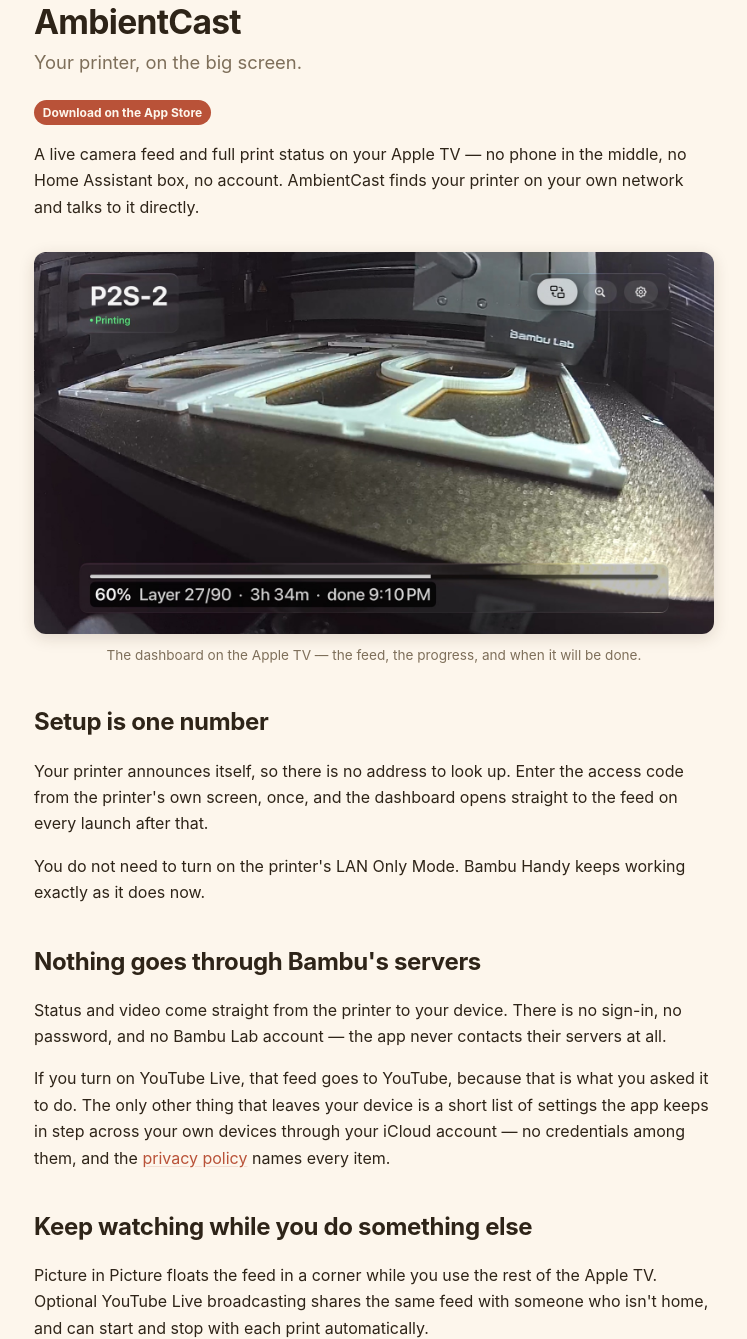
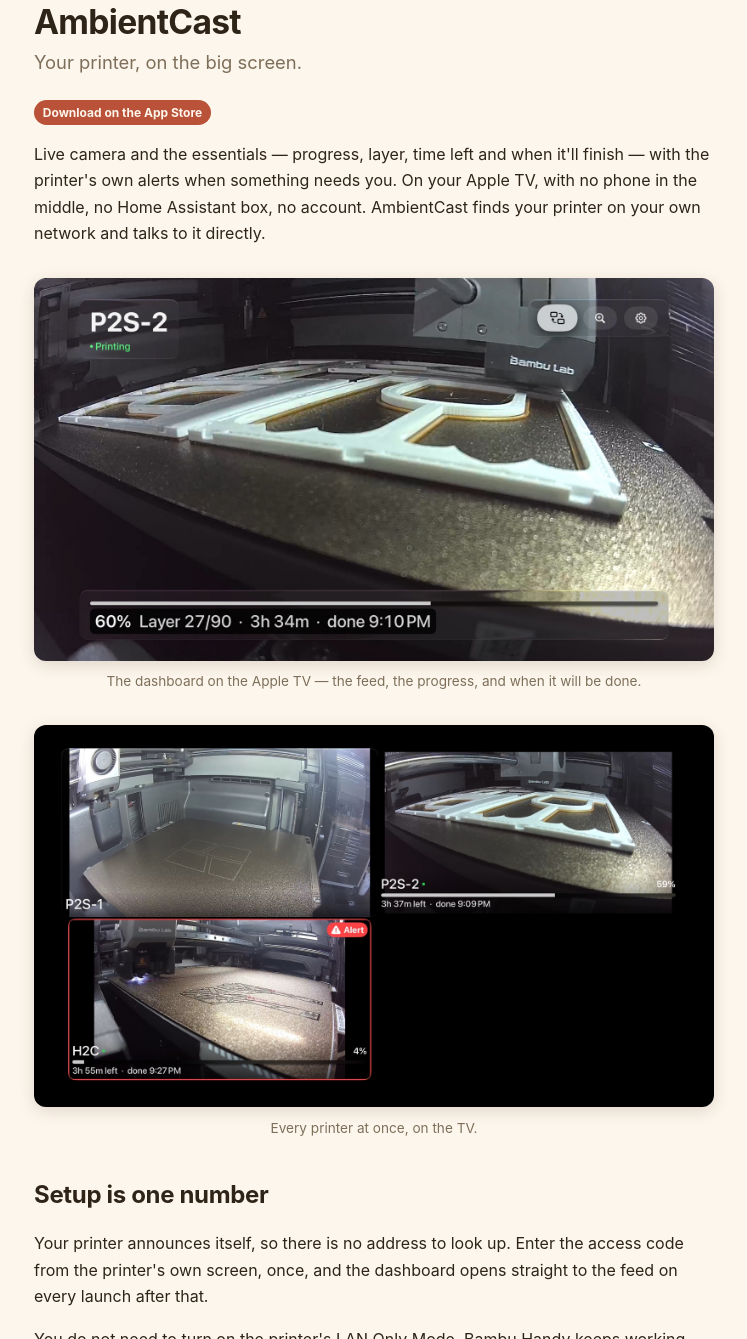
Before and after one commit to mcmizzle/mcmizzle.github.io, a plain HTML site: page ambientcast/index.html in a window 1280 px wide. Shown: the part 265-1604 px from the top of the page, without its empty margins (266-1013 px from the left). Drawn offline with Linux system fonts and the light colour scheme.

Commit message:
Sync from source@00bf2e1
AmbientCast page: add multiview, say what the app shows (#207) (#208)

Co-authored-by: Claude Opus 5.5 <noreply@anthropic.com>

```diff
--- a/ambientcast/index.html
+++ b/ambientcast/index.html
@@ -4,7 +4,7 @@
 <meta charset="UTF-8">
 <meta name="viewport" content="width=device-width, initial-scale=1">
 <title>AmbientCast — McMizzle</title>
-<meta name="description" content="A live camera feed and full print status for your Bambu Lab printer, on your Apple TV, iPhone, and iPad — no phone in the middle, no account, nothing through Bambu's servers.">
+<meta name="description" content="A live camera feed, progress, finish time and the printer's own alerts for your Bambu Lab printers, on your Apple TV, iPhone, and iPad — no phone in the middle, no account, nothing through Bambu's servers.">
 <link rel="canonical" href="https://mcmizzle.com/ambientcast/">
 <link rel="icon" type="image/png" sizes="32x32" href="/assets/favicon.png">
 <link rel="icon" type="image/png" sizes="16x16" href="/assets/favicon-16.png">
@@ -14,7 +14,7 @@
 <meta property="og:type" content="website">
 <meta property="og:url" content="https://mcmizzle.com/ambientcast/">
 <meta property="og:title" content="AmbientCast — McMizzle">
-<meta property="og:description" content="A live camera feed and full print status for your Bambu Lab printer, on your Apple TV, iPhone, and iPad — no phone in the middle, no account, nothing through Bambu's servers.">
+<meta property="og:description" content="A live camera feed, progress, finish time and the printer's own alerts for your Bambu Lab printers, on your Apple TV, iPhone, and iPad — no phone in the middle, no account, nothing through Bambu's servers.">
 <meta property="og:image" content="https://mcmizzle.com/assets/og-image.png">
 <meta name="twitter:card" content="summary_large_image">
 <link rel="stylesheet" href="/assets/style.css">
@@ -28,14 +28,21 @@
   <p><a class="app-store" href="https://apps.apple.com/app/id6797067312">Download on the App&nbsp;Store</a></p>
 
   <p>
-    A live camera feed and full print status on your Apple TV — no phone in
-    the middle, no Home Assistant box, no account. AmbientCast finds your
-    printer on your own network and talks to it directly.
+    Live camera and the essentials — progress, layer, time left and when
+    it'll finish — with the printer's own alerts when something needs you.
+    On your Apple TV, with no phone in the middle, no Home Assistant box, no
+    account. AmbientCast finds your printer on your own network and talks to
+    it directly.
   </p>
 
   <figure class="screenshot">
     <img src="/assets/shot-ambientcast-tv-dashboard.jpg" alt="AmbientCast on an Apple TV: the printer's live camera feed fills the screen, with the printer name P2S-2 and Printing status in the top corner, and a progress bar along the bottom reading 60 percent, layer 27 of 90, 3 hours 34 minutes, done 9:10 PM.">
     <figcaption>The dashboard on the Apple TV — the feed, the progress, and when it will be done.</figcaption>
+  </figure>
+
+  <figure class="screenshot">
+    <img src="/assets/shot-ambientcast-tv-multiview.jpg" alt="An Apple TV showing three printers' live cameras in a grid. P2S-2 is at 59 percent, 3 hours 37 minutes left, done 9:09 PM. The H2C is at 4 percent, 3 hours 55 minutes left, done 9:27 PM, and its tile is outlined in red with an Alert badge. P2S-1 is idle.">
+    <figcaption>Every printer at once, on the TV.</figcaption>
   </figure>
 
   <h2>Setup is one number</h2>
```
Also changed, not shown: assets/shot-ambientcast-tv-multiview.jpg (added).
